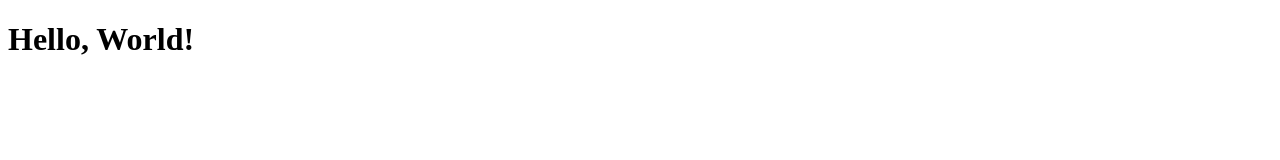
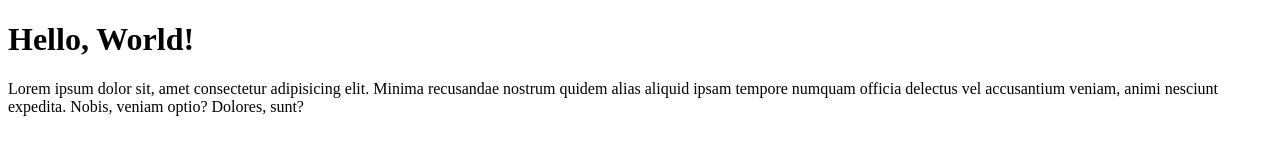
Before and after one commit to paulperrin-hub/setup-git, a plain HTML site: page index.html in a window 1280 px wide. Drawn offline with Linux system fonts and the light colour scheme.

Commit message:
feat: add p tag

```diff
--- a/index.html
+++ b/index.html
@@ -7,5 +7,11 @@
 </head>
 <body>
     <h1>Hello, World!</h1>
+    <p>
+        Lorem ipsum dolor sit, amet consectetur adipisicing elit.
+        Minima recusandae nostrum quidem alias aliquid ipsam tempore
+        numquam officia delectus vel accusantium veniam, animi nesciunt
+        expedita. Nobis, veniam optio? Dolores, sunt?
+    </p>
 </body>
 </html>
```
